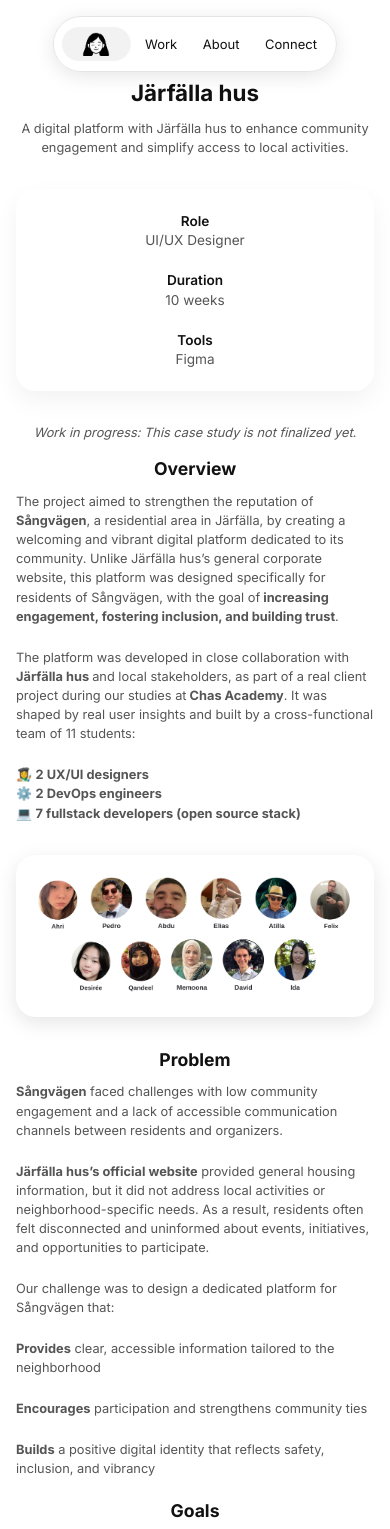
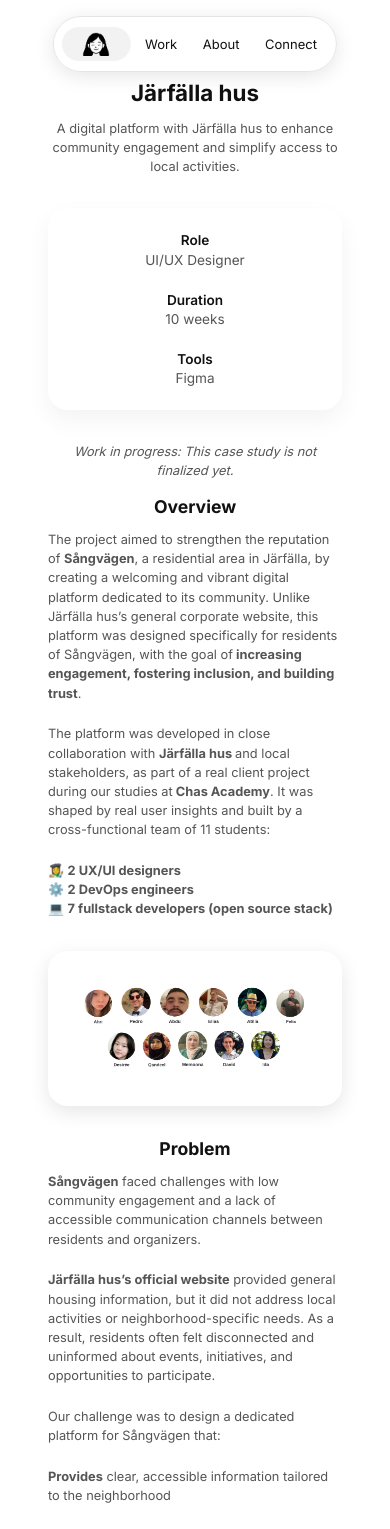
Before and after one commit to desjohnsen/portfolio, a React (Vite) app: page /projects/1 in a window 390 px wide. Shown: the top 1529 px of the page. Built offline with nearby package versions, Linux system fonts and the light colour scheme.

Commit message:
style: update responsive padding for case-study layout

```diff
--- a/src/pages/Project1.jsx
+++ b/src/pages/Project1.jsx
@@ -165,7 +165,7 @@
           This project was not just about building a digital tool, but about shaping a sense of community identity online.
           By focusing on Sångvägen’s unique needs, we showed how design can transform perceptions of safety, belonging, and participation at a local level.
         </p>
-        <p style={{ fontStyle: 'italic', color: '#555', textAlign: 'center', marginBottom: '0.5rem' }}>
+        <p style={{ fontStyle: 'italic', color: '#555', textAlign: 'center', marginBottom: '0.2rem' }}>
           Explore the full prototype:
         </p>
         <a
--- a/src/styles/ProjectLayout.css
+++ b/src/styles/ProjectLayout.css
@@ -166,7 +166,7 @@
 .project-image {
   width: 100%;
   height: auto;
-  border-radius: 1rem;
+  padding: 1rem;
   display: block;
 }
 
@@ -335,7 +335,7 @@
   }
 
   .project-container {
-    padding: 2rem 1rem;
+    padding: 2rem 3rem;
     max-width: 100%;
   }
 }
```
